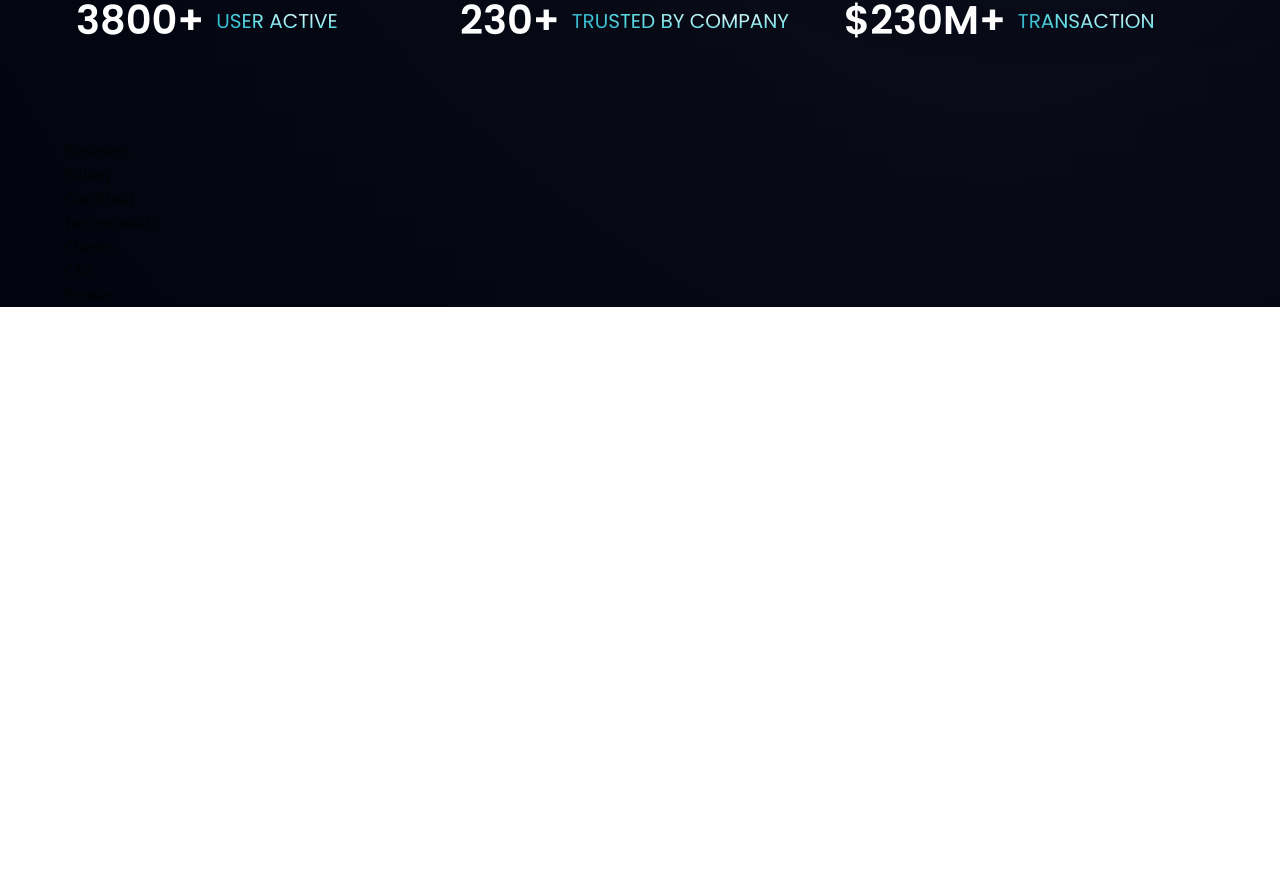
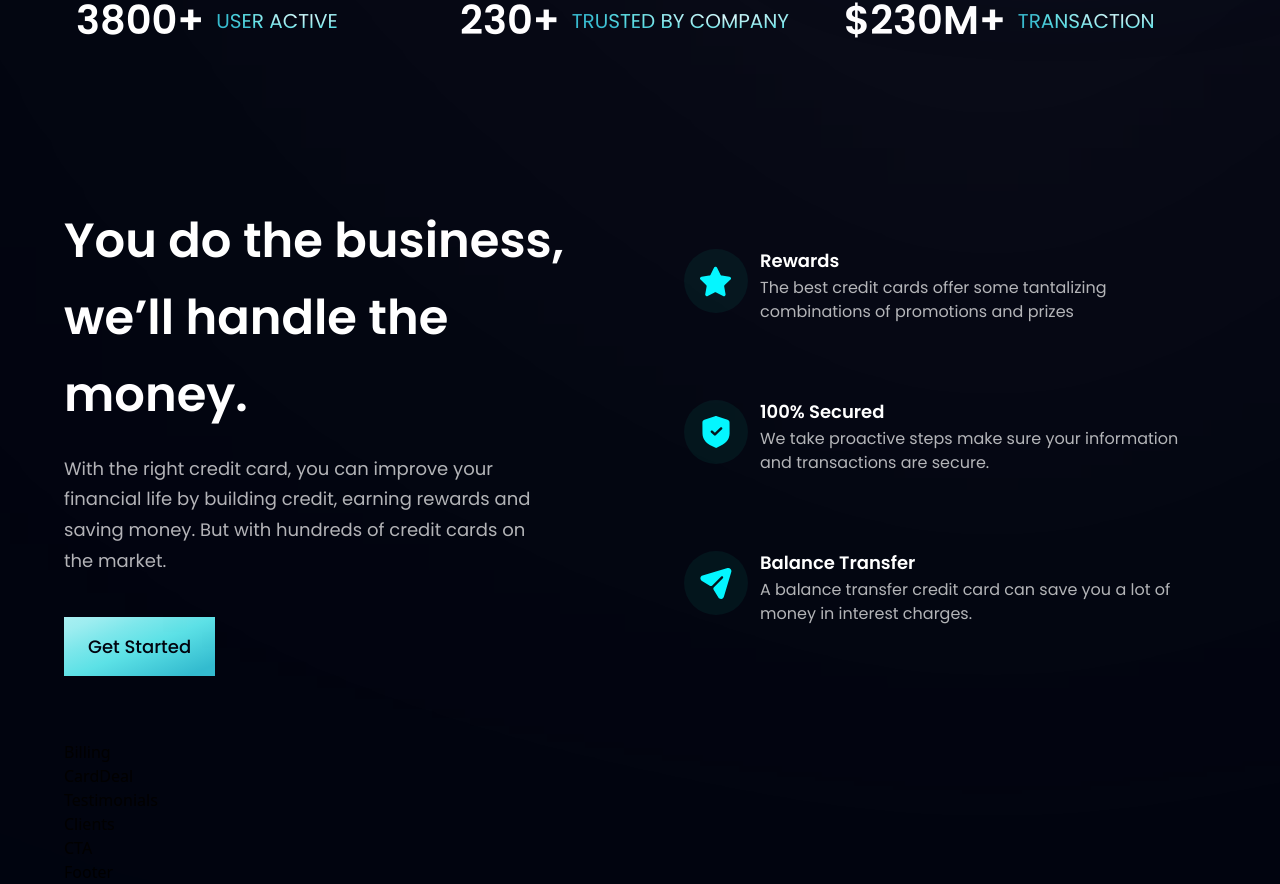
Before and after one commit to kTz1/bank_modern-app, a React (Vite) app: page / in a window 1280 px wide. Shown: the part 806-1690 px from the top of the page. Before the commit the page ends 1113 px from the top, so only its background shows below. Built offline with nearby package versions, Linux system fonts and the light colour scheme.

Commit message:
added business section

```diff
--- a/src/components/Business.jsx
+++ b/src/components/Business.jsx
@@ -1,9 +1,42 @@
-import React from 'react'
+/* eslint-disable react/jsx-props-no-spreading */
+/* eslint-disable react/function-component-definition */
+import React from 'react';
 
-const Business = () => {
-  return (
-    <div>Business</div>
-  )
-}
+import { features } from '../constants';
+import styles, { layout } from '../style';
+import Button from './Button';
 
-export default Business
+const FeatureCard = ({ icon, title, content, index }) => (
+  <div className={`flex flex-row p-6 rounded-[20px] ${index !== features.length - 1 ? 'mb-6' : 'mb-0'} feature-card`}>
+    <div className={`w-[64px] h-[64px] rounded-full ${styles.flexCenter} bg-dimBlue`}>
+      <img src={icon} alt="icon" className="w-[50%] h-[50%] object-contain" />
+    </div>
+
+    <div className="flex-1 flex flex-col ml-3">
+      <h4 className="font-poppins font-semibold text-white text-[18px] leading-[23px] mb-1">
+        {title}
+      </h4>
+      <p className="font-poppins font-normal text-dimWhite text-[16px] leading-[24px] mb-1">
+        {content}
+      </p>
+    </div>
+  </div>
+);
+
+const Business = () => (
+  <section id="features" className={layout.section}>
+    <div className={layout.sectionInfo}>
+      <h2 className={styles.heading2}>You do the business, <br className="sm:block hidden" /> we’ll handle the money.</h2>
+      <p className={`${styles.paragraph} max-w-[470px] mt-5`}>With the right credit card, you can improve your financial life by building credit, earning rewards and saving money. But with hundreds of credit cards on the market.</p>
+      <Button styles="mt-10" />
+    </div>
+
+    <div className={`${layout.sectionImg} flex-col`}>
+      {features.map((feature, index) => (
+        <FeatureCard key={feature.id} {...feature} index={index} />
+      ))}
+    </div>
+  </section>
+);
+
+export default Business;
--- a/src/components/Button.jsx
+++ b/src/components/Button.jsx
@@ -1,9 +1,10 @@
-import React from 'react'
+/* eslint-disable react/function-component-definition */
+import React from 'react';
 
-const Button = () => {
-  return (
-    <div>Button</div>
-  )
-}
+const Button = ({ styles }) => (
+  <button type="button" className={`py-4 px-6 bg-blue-gradient font-poppins font-medium text-[18px] text-primary outline-none ${styles}`}>
+    Get Started
+  </button>
+);
 
-export default Button
+export default Button;
```
